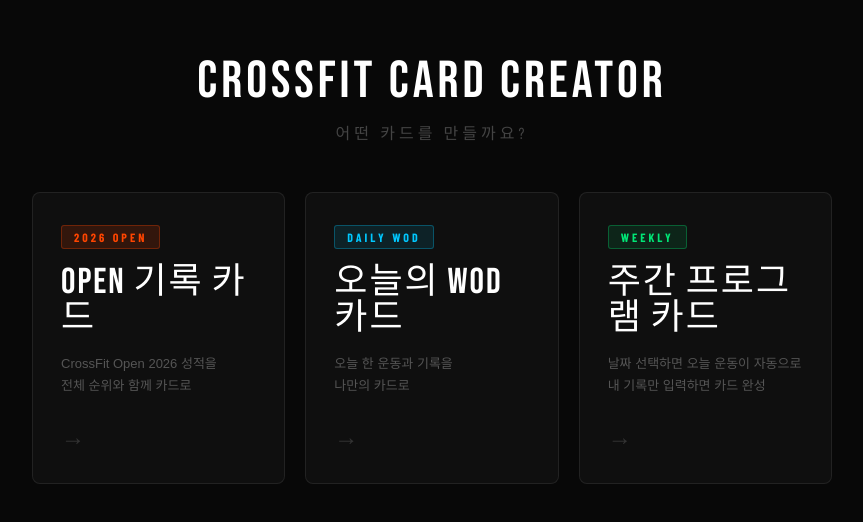
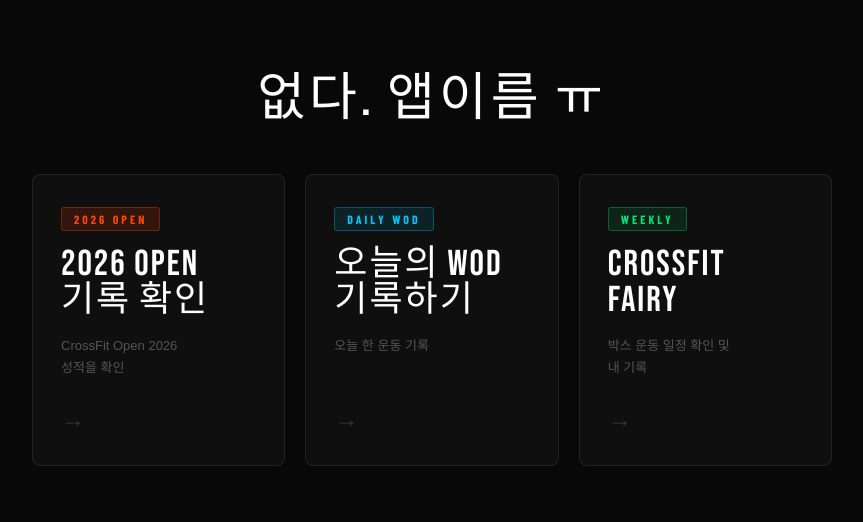
Before and after one commit to mingoojo/crossfit_open, a Next.js app: page /crossfit in a window 1280 px wide. Shown: the part 130-652 px from the top of the page, without its empty margins (208-1071 px from the left). Built offline with nearby package versions, Linux system fonts and the light colour scheme; a web font is replaced by a local one.

Commit message:
1. 이미지 화질 수정 2. 에러 처리 3. program.json 데이터 업데이트

```diff
--- a/src/app/crossfit/page.tsx
+++ b/src/app/crossfit/page.tsx
@@ -82,7 +82,7 @@
   const [programWod, setProgramWod] = useState<ProgramWod | null>(null)
   const [programReady, setProgramReady] = useState(false)
   const [programBgImage, setProgramBgImage] = useState<string | null>(null)
-  const [logoVariant, setLogoVariant] = useState<"dark" | "white">("dark")
+  const [logoVariant, setLogoVariant] = useState<"dark" | "white">("white")
 
   // ── 공통 ──
   const [saving, setSaving] = useState(false)
@@ -206,7 +206,7 @@
       const wrapper = wRef.current
       const prev = wrapper.style.transform; const prevM = wrapper.style.marginBottom
       wrapper.style.transform = "none"; wrapper.style.marginBottom = "0"
-      const canvas = await html2canvas(cRef.current, { width: 1080, height: 1920, scale: 1, useCORS: true, allowTaint: true, backgroundColor: "#0a0a0a", logging: false })
+      const canvas = await html2canvas(cRef.current, { width: 1080, height: 1920, scale: 4, useCORS: true, allowTaint: true, backgroundColor: "#0a0a0a", logging: false })
       wrapper.style.transform = prev; wrapper.style.marginBottom = prevM
       const link = document.createElement("a"); link.download = filename; link.href = canvas.toDataURL("image/png"); link.click()
     } catch (err) {
@@ -230,26 +230,25 @@
       <div className={styles.selectPage}>
         <CropModal />
         <div className={styles.selectHeader}>
-          <div className={styles.selectTitle}>CrossFit Card Creator</div>
-          <div className={styles.selectSub}>어떤 카드를 만들까요?</div>
+          <div className={styles.selectTitle}>없다. 앱이름 ㅠ</div>
         </div>
         <div className={styles.selectCards}>
           <button className={styles.selectCard} onClick={() => setMode("open")}>
             <div className={styles.selectCardBadge} style={{ background: "rgba(255,69,0,0.15)", color: "#ff4500", borderColor: "rgba(255,69,0,0.3)" }}>2026 Open</div>
-            <div className={styles.selectCardTitle}>Open 기록 카드</div>
-            <div className={styles.selectCardDesc}>CrossFit Open 2026 성적을<br />전체 순위와 함께 카드로</div>
+            <div className={styles.selectCardTitle}>2026 Open <br /> 기록 확인</div>
+            <div className={styles.selectCardDesc}>CrossFit Open 2026 <br /> 성적을 확인</div>
             <div className={styles.selectCardArrow}>→</div>
           </button>
           <button className={styles.selectCard} onClick={() => setMode("wod")}>
             <div className={styles.selectCardBadge} style={{ background: "rgba(0,200,255,0.1)", color: "#00c8ff", borderColor: "rgba(0,200,255,0.3)" }}>Daily WOD</div>
-            <div className={styles.selectCardTitle}>오늘의 WOD 카드</div>
-            <div className={styles.selectCardDesc}>오늘 한 운동과 기록을<br />나만의 카드로</div>
+            <div className={styles.selectCardTitle}>오늘의 WOD 기록하기</div>
+            <div className={styles.selectCardDesc}>오늘 한 운동 기록</div>
             <div className={styles.selectCardArrow}>→</div>
           </button>
           <button className={styles.selectCard} onClick={() => setMode("program")}>
             <div className={styles.selectCardBadge} style={{ background: "rgba(0,230,118,0.1)", color: "#00e676", borderColor: "rgba(0,230,118,0.3)" }}>Weekly</div>
-            <div className={styles.selectCardTitle}>주간 프로그램 카드</div>
-            <div className={styles.selectCardDesc}>날짜 선택하면 오늘 운동이 자동으로<br />내 기록만 입력하면 카드 완성</div>
+            <div className={styles.selectCardTitle}>CROSSFIT FAIRY </div>
+            <div className={styles.selectCardDesc}>박스 운동 일정 확인 및 <br />내 기록</div>
             <div className={styles.selectCardArrow}>→</div>
           </button>
         </div>
@@ -271,7 +270,7 @@
         <aside className={styles.formPanel}>
           <div className={styles.formHeader}>
             <p className={styles.formSubtitle}>Daily WOD</p>
-            <h1 className={styles.formTitle}>카드 만들기</h1>
+            <h1 className={styles.formTitle}>오늘운동 기록하기</h1>
           </div>
           <div className={styles.formScroll}>
             <WodForm input={wodInput} onChange={setWodInput} onCalc={handleWodCalc} />
@@ -284,10 +283,6 @@
             {wodBgImage ? (<><div className={styles.photoThumb} style={{ backgroundImage: `url(${wodBgImage})` }} /><span className={styles.photoUploadText}>사진 변경</span><button className={styles.photoRemoveBtn} onClick={(e) => {
               e.stopPropagation(); setWodBgImage(null)
             }}>✕</button></>) : (<span className={styles.photoUploadText}>📷 배경 사진 업로드 (클릭 또는 드래그)</span>)}
-          </div>
-          <div className={styles.previewMeta}>
-            {wodReady && <button className={`${styles.saveBtn} ${saving ? styles.saveBtnLoading : ""}`} onClick={() => handleSave(wodCardRef, wodWrapperRef2, `wod_${wodInput.date}.png`)} disabled={saving}><SaveIcon />{saving ? "저장 중..." : "이미지 저장"}</button>}
-            <FontSizeSlider value={movementFontSize} onChange={setMovementFontSize} />
           </div>
           <div className={styles.previewMeta}>
             {wodReady && <button className={`${styles.saveBtn} ${saving ? styles.saveBtnLoading : ""}`} onClick={() => handleSave(wodCardRef, wodWrapperRef2, `wod_${wodInput.date}.png`)} disabled={saving}><SaveIcon />{saving ? "저장 중..." : "이미지 저장"}</button>}
@@ -311,7 +306,7 @@
         <div className={styles.mobileTabContent}>
           {mobileTab === "form" && (
             <div className={styles.mobileFormPanel}>
-              <div className={styles.mobileFormHeader}><p className={styles.mobileFormSubtitle}>Daily WOD</p><h1 className={styles.mobileFormTitle}>카드 만들기</h1></div>
+              <div className={styles.mobileFormHeader}><p className={styles.mobileFormSubtitle}>Daily WOD</p><h1 className={styles.mobileFormTitle}>오늘운동 기록하기</h1></div>
               <div className={styles.mobileFormScroll}><WodForm input={wodInput} onChange={setWodInput} onCalc={handleWodCalc} hideCalcBtn /></div>
             </div>
           )}
@@ -356,7 +351,7 @@
 
         <aside className={styles.formPanel}>
           <div className={styles.formHeader}>
-            <p className={styles.formSubtitle}>Weekly Program</p>
+            <p className={styles.formSubtitle}>CROSSFIT FAIRY</p>
             <h1 className={styles.formTitle}>운동 기록</h1>
           </div>
           <div className={styles.formScroll}>
@@ -365,7 +360,12 @@
         </aside>
 
         <main className={styles.previewPanel}>
-          <div className={styles.wodPhotoBar} onDragOver={(e) => e.preventDefault()} onDrop={programPhoto.onDrop} onClick={() => programFileInputRef.current?.click()}>
+          <div
+            className={`${styles.wodPhotoBar} ${!programBgImage ? "photoBarPulse" : ""}`}
+            onDragOver={(e) => e.preventDefault()}
+            onDrop={programPhoto.onDrop}
+            onClick={() => programFileInputRef.current?.click()}
+          >
             <input ref={programFileInputRef} type="file" accept="image/*" style={{ display: "none" }} onChange={programPhoto.onUpload} />
             {programBgImage ? (<><div className={styles.photoThumb} style={{ backgroundImage: `url(${programBgImage})` }} /><span className={styles.photoUploadText}>사진 변경</span><button className={styles.photoRemoveBtn} onClick={(e) => {
               e.stopPropagation(); setProgramBgImage(null)
@@ -415,7 +415,7 @@
             {programReady && programWod ? (
               <div ref={programWrapperRef2} style={{ transformOrigin: "top center", transform: `scale(${programScale})`, marginBottom: `${1920 * (programScale - 1)}px` }}>
                 <ProgramCard
-                  ref={programMobileCardRef}
+                  ref={programCardRef}
                   input={programInput}
                   wod={programWod}
                   bgImage={programBgImage ?? undefined}
@@ -437,13 +437,18 @@
         <div className={styles.mobileTabContent}>
           {mobileTab === "form" && (
             <div className={styles.mobileFormPanel}>
-              <div className={styles.mobileFormHeader}><p className={styles.mobileFormSubtitle}>Weekly Program</p><h1 className={styles.mobileFormTitle}>카드 만들기</h1></div>
+              <div className={styles.mobileFormHeader}><p className={styles.mobileFormSubtitle}>CROSSFIT FAIRY</p><h1 className={styles.mobileFormTitle}>카드 만들기</h1></div>
               <div className={styles.mobileFormScroll}><ProgramForm input={programInput} onChange={setProgramInput} onCalc={handleProgramCalc} hideCalcBtn onWodChange={setCurrentProgramWod} /></div>
             </div>
           )}
           {mobileTab === "preview" && (
             <div className={styles.mobilePreviewPanel}>
-              <div className={styles.mobilePhotoBar} onDragOver={(e) => e.preventDefault()} onDrop={programPhoto.onDrop} onClick={() => programFileInputRef.current?.click()}>
+              <div
+                className={`${styles.mobilePhotoBar} ${!programBgImage ? "photoBarPulse" : ""}`}
+                onDragOver={(e) => e.preventDefault()}
+                onDrop={programPhoto.onDrop}
+                onClick={() => programFileInputRef.current?.click()}
+              >
                 {programBgImage ? <span className={styles.photoUploadText}>사진 변경</span> : <span className={styles.photoUploadText}>📷 배경 사진 업로드</span>}
               </div>
               <div style={{ padding: "8px 16px", display: "flex", justifyContent: "space-between" }}>
@@ -527,7 +532,7 @@
       <aside className={styles.formPanel}>
         <div className={styles.formHeader}>
           <p className={styles.formSubtitle}>CrossFit Open 2026</p>
-          <h1 className={styles.formTitle}>기록 확인</h1>
+          <h1 className={styles.formTitle}>2026 OPEN 기록 확인</h1>
         </div>
         <div className={styles.formScroll}>
           <CrossfitForm input={formInput} onChange={setFormInput} onCalc={handleCalc} loading={loading} />
@@ -574,7 +579,8 @@
       <div className={styles.mobileTabContent}>
         {mobileTab === "form" && (
           <div className={styles.mobileFormPanel}>
-            <div className={styles.mobileFormHeader}><p className={styles.mobileFormSubtitle}>CrossFit Open 2026</p><h1 className={styles.mobileFormTitle}>기록 확인</h1></div>
+            <div className={styles.mobileFormHeader}><p className={styles.mobileFormSubtitle}>CrossFit Open 2026</p><h1 className={styles.mobileFormTitle}>
+              2026 OPEN 기록 확인</h1></div>
             <div className={styles.mobileFormScroll}>
               <CrossfitForm input={formInput} onChange={setFormInput} onCalc={handleCalc} loading={loading} />
               {error && <p className={styles.errorMsg}>{error}</p>}
--- a/src/app/globals.css
+++ b/src/app/globals.css
@@ -52,3 +52,12 @@
   border: 2px solid #ff4500;
   cursor: pointer;
 }
+
+@keyframes pulseBar {
+  0%, 100% { border-color: rgba(0, 200, 255, 0.15); background: rgba(0, 200, 255, 0.03); }
+  50%       { border-color: rgba(0, 200, 255, 0.5);  background: rgba(0, 200, 255, 0.08); }
+}
+
+.photoBarPulse {
+  animation: pulseBar 2s ease-in-out infinite;
+}
```
Also changed, not shown: public/data/program.json (+10 -10 lines), src/components/ImageCropModal.tsx (+9 -12 lines).
